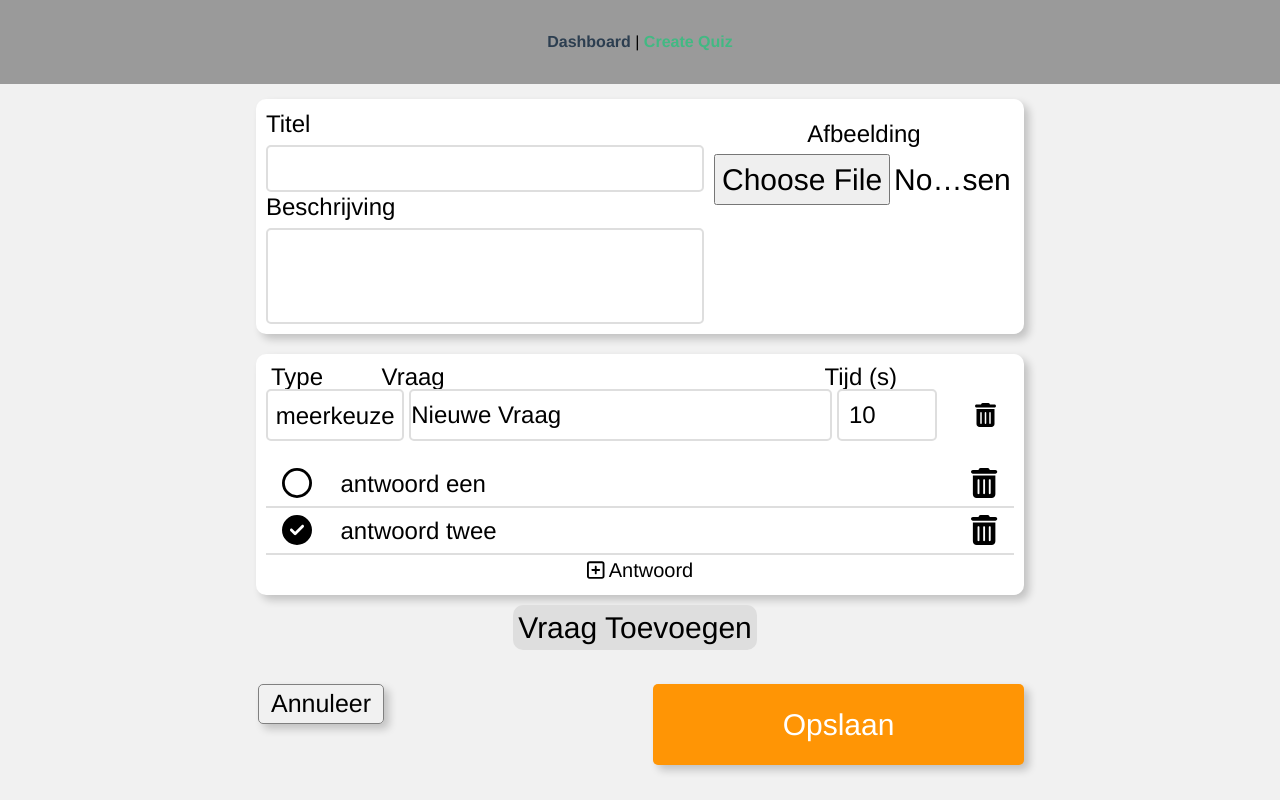
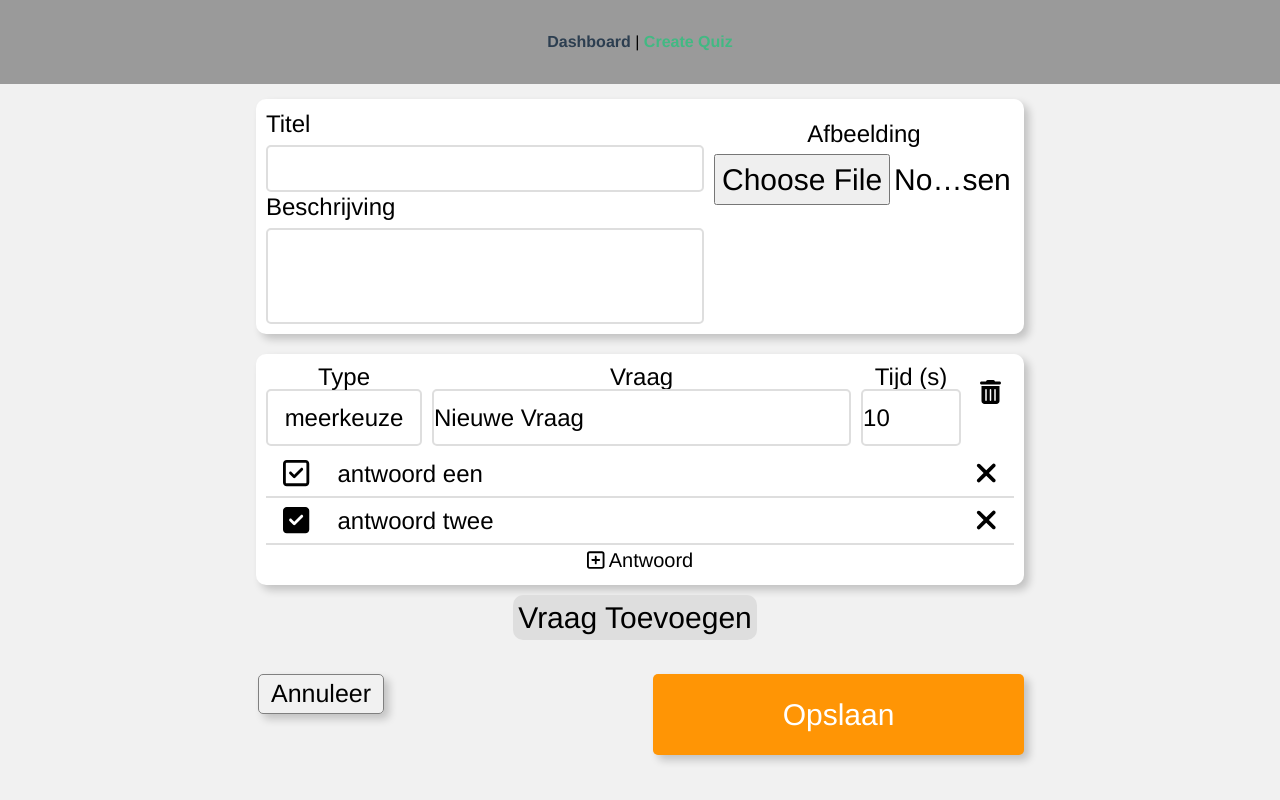
Before and after one commit to TeunSpithoven/thinku, a Vue app: page /createQuiz in a window 1280 px wide. Both pictures are taken after a click on the button "Vraag Toevoegen". Built offline with nearby package versions, Linux system fonts and the light colour scheme.

Commit message:
question card icons

```diff
--- a/src/components/answer/AnswerCard.vue
+++ b/src/components/answer/AnswerCard.vue
@@ -9,8 +9,8 @@
       class="item1"
       @click="invertIsCorrect"
     >
-      <font-awesome-icon v-if="isCorrect" icon="fa-solid fa-circle-check" />
-      <font-awesome-icon v-if="!isCorrect" icon="fa-regular fa-circle" />
+      <font-awesome-icon v-if="isCorrect" icon="fa-solid fa-square-check" />
+      <font-awesome-icon v-if="!isCorrect" icon="fa-regular fa-square-check" />
     </button>
     <div class="item2">
       <input
@@ -23,7 +23,7 @@
       />
     </div>
     <button id="deleteButtton" class="item3" @click="deleteAnswer">
-      <font-awesome-icon icon="fa-solid fa-trash-can" />
+      <font-awesome-icon icon="fa-solid fa-xmark" />
     </button>
   </div>
 </template>
--- a/src/components/question/QuestionInfo.vue
+++ b/src/components/question/QuestionInfo.vue
@@ -2,19 +2,18 @@
   <!-- <button id="moveButton" @mouseenter="toggleDrag(true)" @mouseleave="toggleDrag(false)">
     <font-awesome-icon icon="fa-solid fa-up-down" />
   </button> -->
-  <div id="labels" class="labelGrid">
-    <label for="type" class="label item1">Type</label>
-    <label for="title" class="label item2">Vraag</label>
-    <label for="time" class="label item3">Tijd (s)</label>
-    <label for="delete" class="label item4"></label>
-  </div>
   <!-- type: {{this.type}} -->
   <Form id="info" class="gridContainer" @submit="nothing">
-    <div id="type" class="gridItem item1 textInput">
+    <div id="type" class="gridItem item1">
+      <label for="type" class="label">Type</label>
+      <br />
+      <div class="textInput">
         <QuestionTypeDropDown @update-type="updateType" :type="this.type" />
+      </div>
     </div>
 
     <div id="title" class="gridItem item2">
+      <label for="title" class="label item2">Vraag</label>
       <Field
         name="question"
         :rules="validateQuestion"
@@ -29,18 +28,20 @@
     <ErrorMessage name="question" v-slot="{ message }">
       <div class="errorMessage">{{ message }}</div>
     </ErrorMessage>
-
+    <div id="time" class="gridItem item3">
+      <label for="time" class="label item3">Tijd (s)</label>
       <Field
         name="time"
         :rules="validateTime"
-      id="time"
-      class="gridItem item3 textInput"
+        id="timeInput"
+        class="textInput"
         type="number"
         min="2"
         max="9999"
         v-model="this.questionTime"
         @change="updateQuestion()"
       />
+    </div>
 
     <button id="delete" class="gridItem item4" @click="deleteQuestion()">
       <font-awesome-icon icon="fa-solid fa-trash-can" />
@@ -186,11 +187,7 @@ export default {
   padding-left: 0px;
   padding-right: 0px;
   padding-top: 0px;
-}
-.labelGrid {
-  display: grid;
-  gap: 5px;
-  padding: 5px;
+  margin-bottom: 10px;
 }
 .label {
   text-align: left;
@@ -205,6 +202,7 @@ export default {
   font-weight: 400;
   font-size: 24px;
   line-height: 25px;
+  max-height: 60px;
 
   /* color: #000000; */
   /* border: 1px solid #000000; */
@@ -221,6 +219,7 @@ export default {
   padding-right: 0px;
   padding-top: 0px;
   padding-bottom: 0px;
+  min-width: 150px;
 }
 .item2 {
   /* question */
@@ -230,6 +229,7 @@ export default {
 }
 .item3 {
   /* time  */
+  padding: 0px;
   grid-column: 9 / span 1;
   grid-row: 1;
   max-width: 100px;
@@ -238,5 +238,6 @@ export default {
   /* delete  */
   grid-column: 10 / span 1;
   grid-row: 1;
+  padding-left: 0px;
 }
 </style>
--- a/src/main.js
+++ b/src/main.js
@@ -18,8 +18,11 @@ import { faCircleCheck } from "@fortawesome/free-solid-svg-icons";
 import { faTrashCan } from "@fortawesome/free-solid-svg-icons";
 import { faUpDown } from "@fortawesome/free-solid-svg-icons";
 import { faPlusSquare } from "@fortawesome/free-regular-svg-icons";
+import { faXmark } from "@fortawesome/free-solid-svg-icons";
+import { faSquareCheck } from "@fortawesome/free-solid-svg-icons";
+import { faSquareCheck as faSquareCheckEmpty }  from "@fortawesome/free-regular-svg-icons";
 
-library.add(faPenToSquare, faCircle, faCircleCheck, faTrashCan, faUpDown, faPlusSquare);
+library.add(faPenToSquare, faCircle, faCircleCheck, faTrashCan, faUpDown, faPlusSquare, faXmark, faSquareCheck, faSquareCheckEmpty);
 
 createApp(App)
   .component("font-awesome-icon", FontAwesomeIcon)
```
Lines whose indentation alone changed are shown as unchanged.
